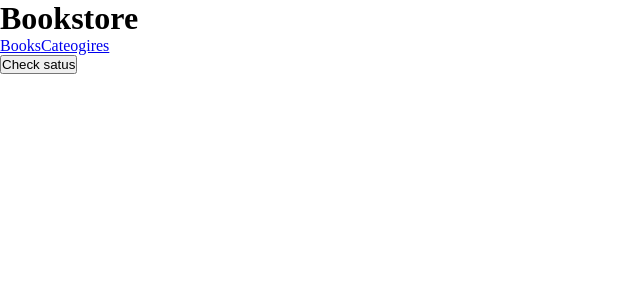
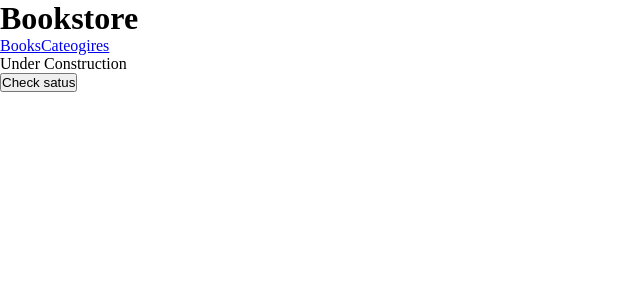
Before and after one commit to alef-garrido/bookstore, a React (Create React App) app: page /categories in a window 1280 px wide. Both pictures are taken after a click on the button "Check satus". Shown: the top 300 px of the page, without its empty margins (0-640 px from the left). Built offline with nearby package versions, Linux system fonts and the light colour scheme.

Commit message:
Added Status message to Categories component

```diff
--- a/src/Styles/main.css
+++ b/src/Styles/main.css
@@ -8,3 +8,7 @@ body {
   width: 100vw;
   height: 100vh;
 }
+
+.hide {
+  display: none;
+}
--- a/src/components/Categories.js
+++ b/src/components/Categories.js
@@ -1,17 +1,21 @@
-import { useDispatch } from 'react-redux';
+import { useState } from 'react';
+import { useDispatch, useSelector } from 'react-redux';
 import { getStatus } from '../redux/categories/categories';
 
 function Categories() {
+  const [visible, setVisible] = useState(false);
+  const status = useSelector((status) => status.categoriesReducer);
   const dispatch = useDispatch();
+
   const clicklHandler = () => {
+    setVisible((prevState) => !prevState);
     dispatch(getStatus());
   };
+
   return (
     <section className="categories--container">
-      <button
-        type="button"
-        onClick={clicklHandler}
-      >
+      <div className={visible ? null : 'hide'}>{status}</div>
+      <button type="button" onClick={clicklHandler}>
         Check satus
       </button>
     </section>
```
